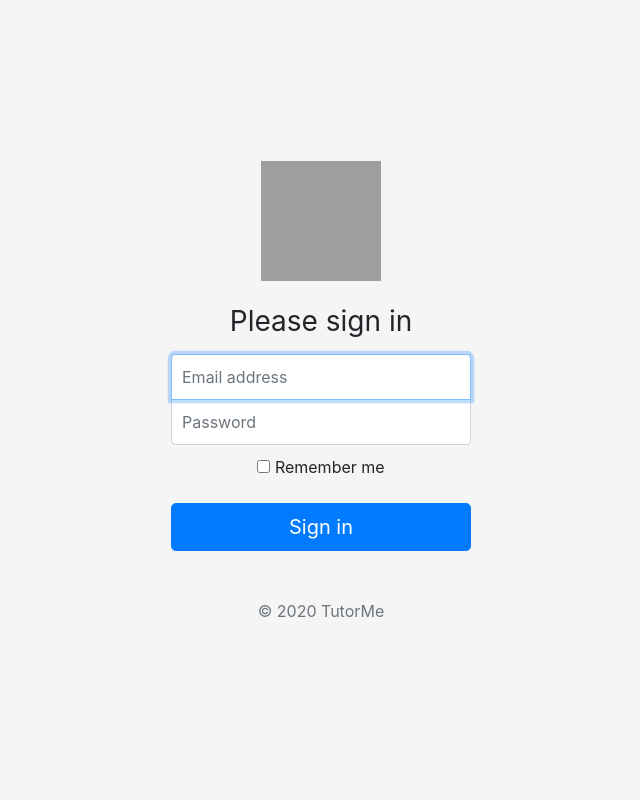
After one commit to james-yun/tutorMe, a PHP site: page /login.php in a window 1280 px wide. The commit adds this page. Shown: the whole page, without its empty margins (319-959 px from the left). Run offline with PHP 8.4, Linux system fonts and the light colour scheme; grey boxes are pictures that could not be loaded.

Commit message:
login.php

```diff
--- a/index.php
+++ b/index.php
@@ -10,6 +10,9 @@ switch (@parse_url($_SERVER['REQUEST_URI'])['path']) {
   case '/':
     require 'homepage.php';
     break;
+  case '/login.php':
+    require 'login.php';
+    break;
   case '/request.php':
     require 'request.php';
     break;
--- /dev/null
+++ b/login.php
@@ -0,0 +1,29 @@
+<!doctype html>
+<html lang="en">
+  <head>
+    <meta charset="utf-8">
+    <meta name="viewport" content="width=device-width, initial-scale=1, shrink-to-fit=no">
+    <title>TutorMe Login</title>
+    <link rel="stylesheet" href="https://stackpath.bootstrapcdn.com/bootstrap/4.4.1/css/bootstrap.min.css" integrity="sha384-Vkoo8x4CGsO3+Hhxv8T/Q5PaXtkKtu6ug5TOeNV6gBiFeWPGFN9MuhOf23Q9Ifjh" crossorigin="anonymous">
+    <meta name="theme-color" content="#563d7c">
+    <link rel="stylesheet" href="static/signin.css">
+
+  </head>
+  <body class="text-center">
+    <form class="form-signin">
+      <img class="mb-4" src="https://conejovalleytutor.com/wp-content/uploads/2015/06/sq-011-300x300.png" alt="TutorMe" width="120" height="120">
+      <h1 class="h3 mb-3 font-weight-normal">Please sign in</h1>
+      <label for="inputEmail" class="sr-only">Email address</label>
+      <input type="email" id="inputEmail" class="form-control" placeholder="Email address" required autofocus>
+      <label for="inputPassword" class="sr-only">Password</label>
+      <input type="password" id="inputPassword" class="form-control" placeholder="Password" required>
+      <div class="checkbox mb-3">
+        <label>
+          <input type="checkbox" value="remember-me"> Remember me
+        </label>
+      </div>
+      <button class="btn btn-lg btn-primary btn-block" type="submit">Sign in</button>
+      <p class="mt-5 mb-3 text-muted">&copy; 2020 TutorMe</p>
+    </form>
+  </body>
+</html>
--- /dev/null
+++ b/static/signin.css
@@ -0,0 +1,44 @@
+html,
+body {
+    height: 100%;
+}
+
+body {
+    display: -ms-flexbox;
+    display: flex;
+    -ms-flex-align: center;
+    align-items: center;
+    padding-top: 40px;
+    padding-bottom: 40px;
+    background-color: #f5f5f5;
+}
+
+.form-signin {
+    width: 100%;
+    max-width: 330px;
+    padding: 15px;
+    margin: auto;
+}
+.form-signin .checkbox {
+    font-weight: 400;
+}
+.form-signin .form-control {
+    position: relative;
+    box-sizing: border-box;
+    height: auto;
+    padding: 10px;
+    font-size: 16px;
+}
+.form-signin .form-control:focus {
+    z-index: 2;
+}
+.form-signin input[type="email"] {
+    margin-bottom: -1px;
+    border-bottom-right-radius: 0;
+    border-bottom-left-radius: 0;
+}
+.form-signin input[type="password"] {
+    margin-bottom: 10px;
+    border-top-left-radius: 0;
+    border-top-right-radius: 0;
+}
```
